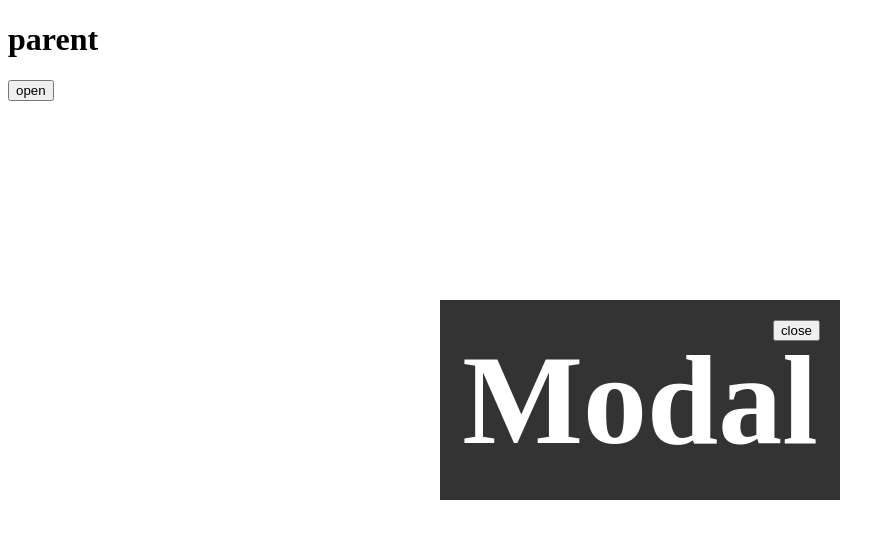
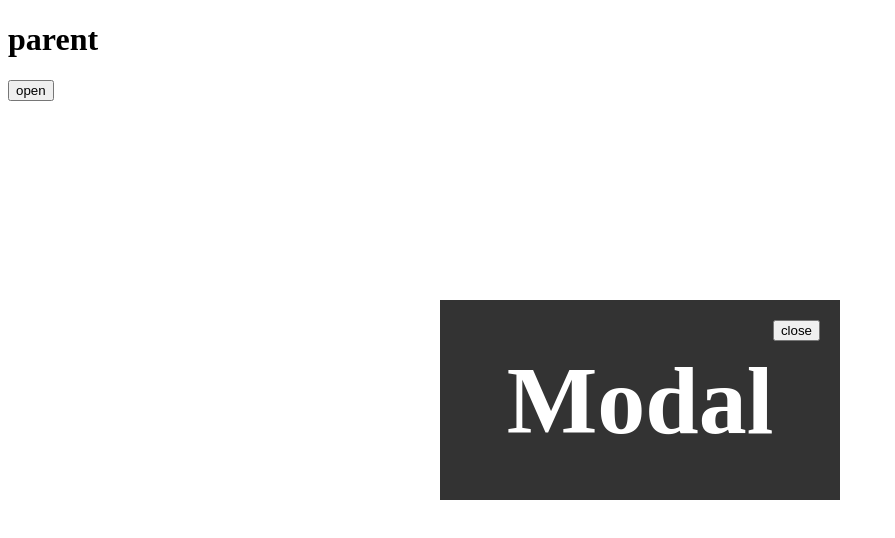
Before and after one commit to yuna-c/React-tutorial, a React (Create React App) app: page / in a window 1280 px wide. Both pictures are taken after a click on the button "open". Shown: the top 538 px of the page, without its empty margins (0-895 px from the left). Built offline with nearby package versions, Linux system fonts and the light colour scheme.

Commit message:
1123 Modal 이벤트 기능 개선 (props로 state 변경 함수 전달)

```diff
--- a/src/App.jsx
+++ b/src/App.jsx
@@ -1,11 +1,15 @@
+import { useState } from 'react';
 import Modal from './modal2/Modal';
 
 export default function App() {
+	const [Open, setOpen] = useState(false);
+
 	return (
 		<>
 			<h1>parent</h1>
-			<button>open</button>
-			<Modal />
+			<button onClick={() => setOpen(true)}>open</button>
+			{Open && <Modal setOpen={setOpen} />}
+			{/* setOpen이라는 함수로 setOpen이라는 prop객체를 자식으로 넘기기 위해 씀 */}
 		</>
 	);
 }
--- a/src/modal2/Modal.jsx
+++ b/src/modal2/Modal.jsx
@@ -1,10 +1,10 @@
 import './Modal.scss';
 
-export default function Modal() {
+export default function Modal({ setOpen }) {
 	return (
-		<div className='modal'>
+		<aside className='modal'>
 			<h1>Modal</h1>
-			<button>close</button>
-		</div>
+			<button onClick={() => setOpen(false)}>close</button>
+		</aside>
 	);
 }
```
